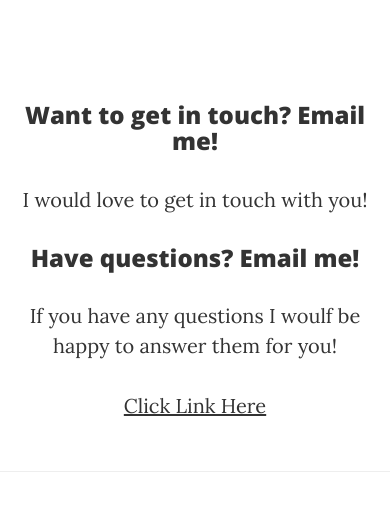
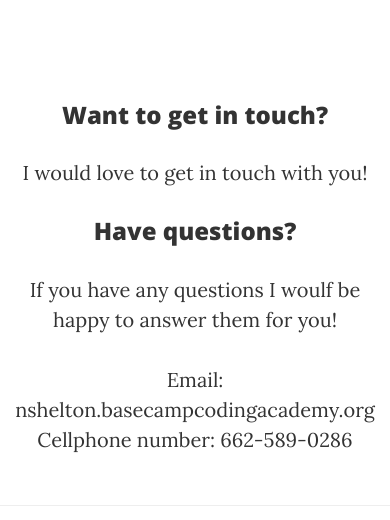
Before and after one commit to NicoleShelton/NicoleShelton.github.io, a website: page my_portfolio/contact.html in a window 390 px wide. Shown: the part 183-703 px from the top of the page. Drawn offline with nearby package versions, Linux system fonts and the light colour scheme.

Commit message:
Added phone number

```diff
--- a/my_portfolio/contact.html
+++ b/my_portfolio/contact.html
@@ -86,12 +86,12 @@
     <div class="container">
         <div class="row">
             <div class="col-lg-8 col-lg-offset-2 col-md-10 col-md-offset-1">
-                <h3 style="text-align: center">Want to get in touch? Email me!</h3>
+                <h3 style="text-align: center">Want to get in touch?</h3>
                 <p style="text-align: center">I would love to get in touch with you!
-                  <h3 style="text-align: center">Have questions? Email me!</h3>
+                  <h3 style="text-align: center">Have questions?</h3>
                   <p style="text-align: center">If you have any questions I woulf be happy to answer them for you!<p>
-                    <p style="text-align: center"><a href="mailto:nshelton@basecampcodingacademy.org">Click Link Here</a>
-                    </p>
+                    <p style="text-align: center">Email: nshelton.basecampcodingacademy.org <br /> Cellphone number: 662-589-0286</p>
+
             </div>
         </div>
     </div>
```
